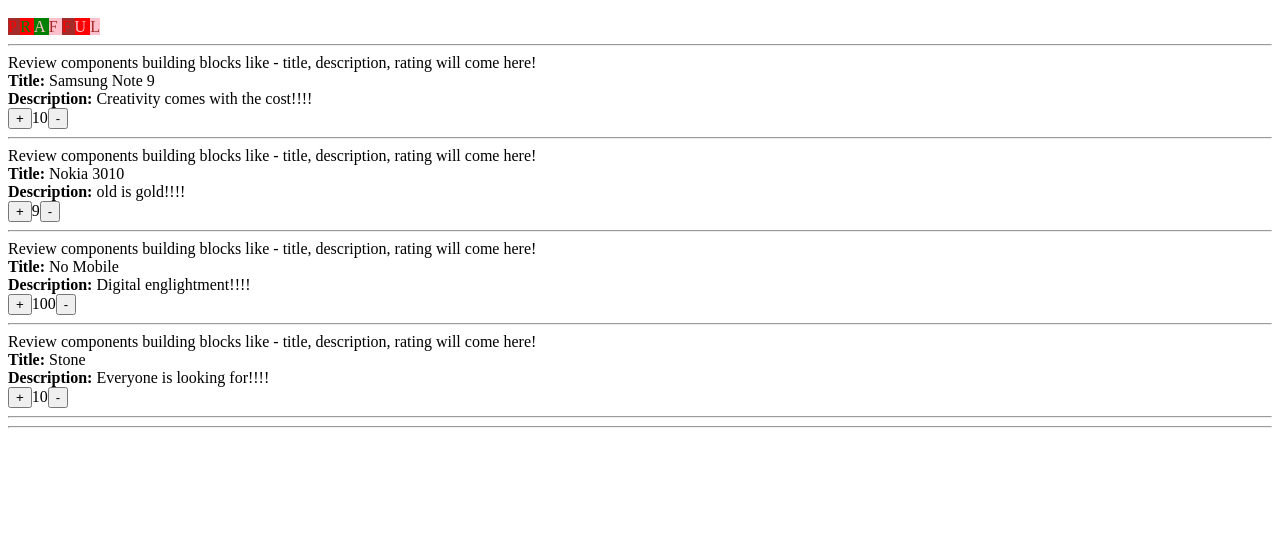
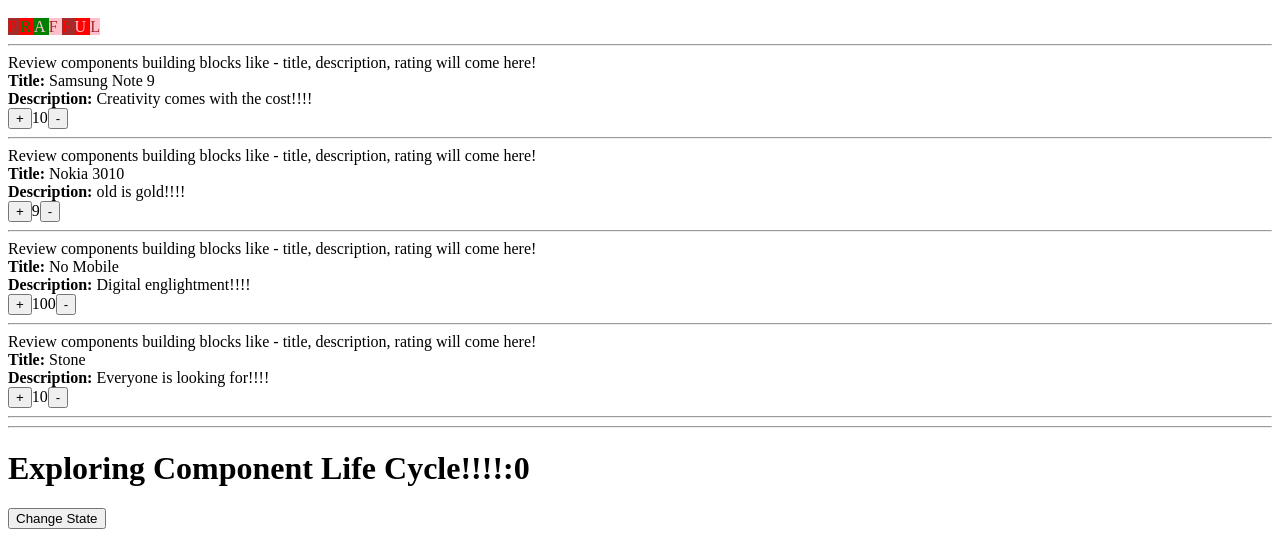
Before and after one commit to prafful/reactjan2019, a React app: page / in a window 1280 px wide. Shown: the part 255-800 px from the top of the page. Built offline with nearby package versions, Linux system fonts and the light colour scheme.

Commit message:
component lifecycle

```diff
--- a/public/index.html
+++ b/public/index.html
@@ -12,7 +12,7 @@
     <div id="day2">
     </div>
    <hr>
-    <div id='review'></div>
+    <div id='lifecycle'></div>
 
 
 
--- a/src/index.js
+++ b/src/index.js
@@ -1,9 +1,11 @@
 import React from 'react'
 import ReactDOM from 'react-dom'
+
 
 import Welcome from "./welcomecomponent";
 import Review from './component/review/reviewComponent'
 import Alphabet from './component/alphabet';
+import Lifecycle from './lifecycle/lifecycle';
 
 var location = document.getElementById('home')
 
@@ -29,9 +31,14 @@ ReactDOM.render(
 
 ReactDOM.render(
     <div>
+    <div>
         <Review title="Samsung Note 9" desc="Creativity comes with the cost!!!!" rating="10" ></Review>
         <Review title="Nokia 3010" desc="old is gold!!!!" rating="9" ></Review>
         <Review title="No Mobile" desc="Digital englightment!!!!" rating="100" ></Review>
         <Review title="Stone" desc="Everyone is looking for!!!!" rating="10" ></Review>
     </div>
+
+    </div>
             , loc2)
+
+ReactDOM.render(<Lifecycle></Lifecycle>, document.getElementById('lifecycle'))
--- /dev/null
+++ b/src/lifecycle/lifecycle.js
@@ -0,0 +1,61 @@
+import React from 'react';
+import ReactDOM from 'react-dom'
+
+
+class Lifecycle extends React.Component {
+
+    constructor(props){
+        super(props)
+        this.state ={
+            lifecycle:0
+        }
+
+        this.changeLifecycle = this.changeLifecycle.bind(this)
+    }
+
+
+    componentWillMount(){
+        console.log("Lifecycle component will mount now!")
+        //alert("Component will mount now!")
+    }
+
+    componentDidMount(){
+        console.log("LS component has mounted!!!!")
+    }
+
+    componentWillUpdate(){
+        console.log("LS component will update now!!!!")
+    }
+
+    componentDidUpdate(){
+        console.log("LS component has updated!!!!")
+    }
+
+    changeLifecycle(){
+        this.setState({
+            lifecycle: this.state.lifecycle+1
+        })
+
+        if(this.state.lifecycle >10){
+            ReactDOM.unmountComponentAtNode(document.getElementById('lifecycle'))
+        }
+
+    }
+
+    componentWillUnmount(){
+        console.log("LS component will unmount")
+        alert("LS will unmount from view")
+    }
+
+    render() {
+        return (
+            <div>
+                <h1>Exploring Component Life Cycle!!!!:
+                { this.state.lifecycle}</h1>
+                <button onClick={this.changeLifecycle}>Change State</button>
+            </div>
+          );
+    }
+}
+
+export default Lifecycle;
```
